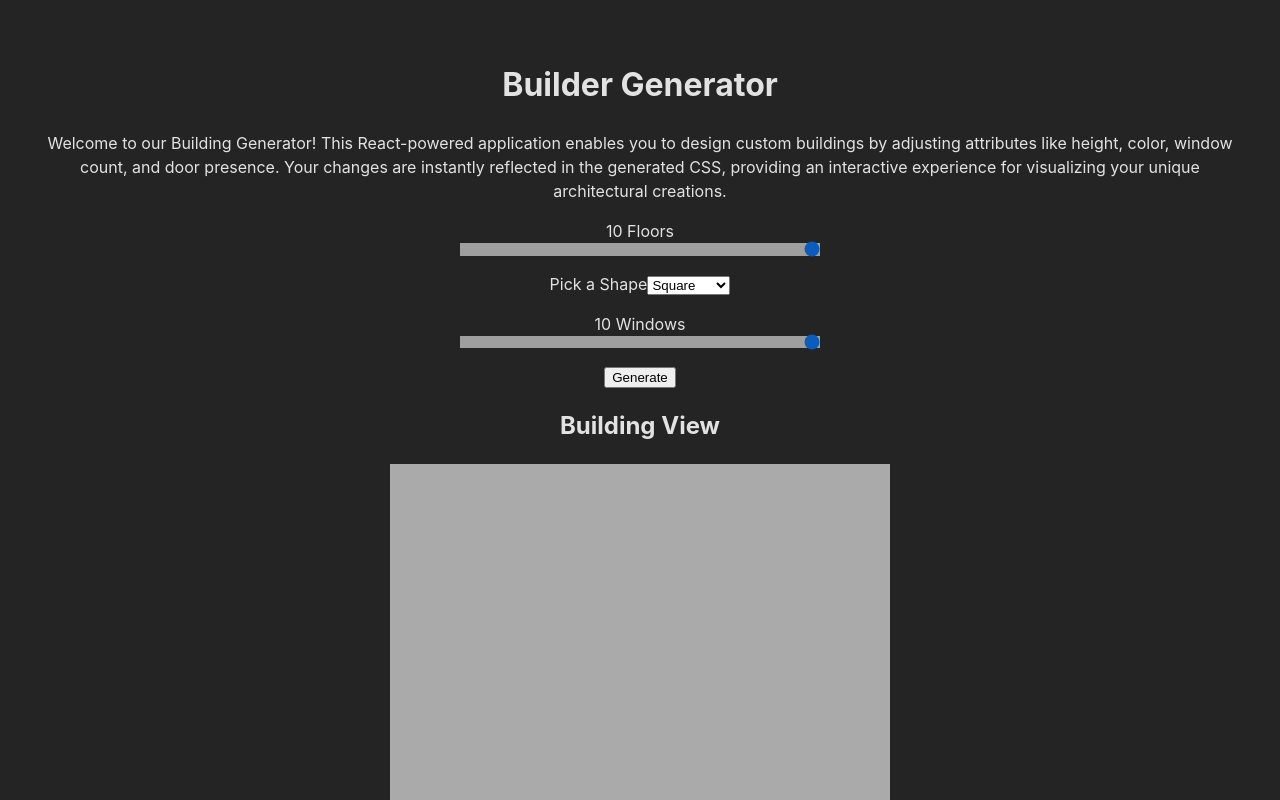
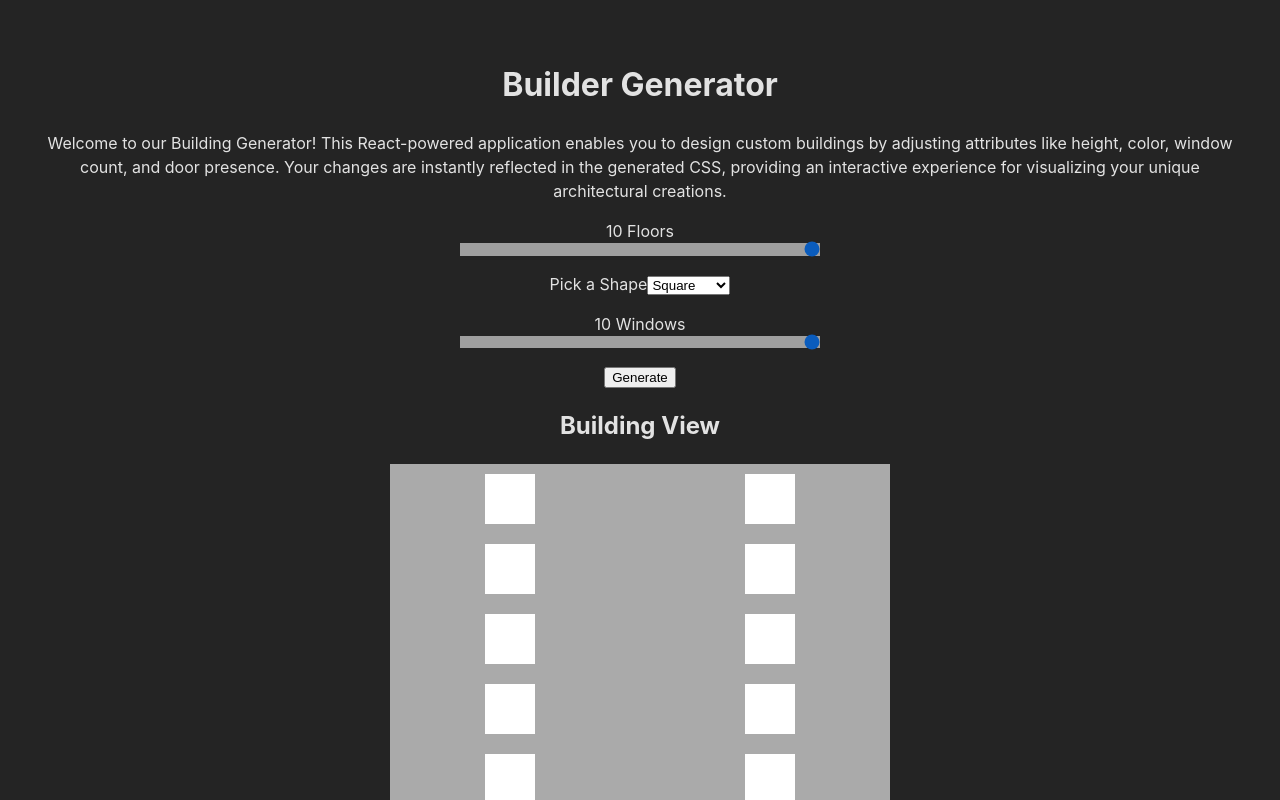
Before and after one commit to Lone2000/Building_Generator, a React (Vite) app: page / in a window 1280 px wide. Both pictures are taken after a click on the button "Generate". Shown: the top 800 px of the page. Built offline with nearby package versions, Linux system fonts and the light colour scheme.

Commit message:
feat: Even number window logic implemented, dynamic design

```diff
--- a/src/Components/Generator.jsx
+++ b/src/Components/Generator.jsx
@@ -1,6 +1,12 @@
 import styles from "./Generator.module.css";
 
-function Generator({ floor, shape }) {
+function Generator({ floor, shape, window }) {
+  // Create an array with 'floor' number of elements
+  const divs = Array.from({ length: floor }, (_, index) => index + 1);
+
+  let window_style = {};
+  let window_container_style = {};
+
   const calculateWidth = (shape) => {
     return shape === "square" ? "500px" : "250px";
   };
@@ -9,18 +15,65 @@ function Generator({ floor, shape }) {
     return String(floor * 50) + "px";
   };
 
-  const style = {
+  let shape_style = {
     width: calculateWidth(shape),
     height: calculateHeight(parseInt(floor)),
     backgroundColor: "#aaa",
     position: "relative",
   };
 
+  const getWindowContainerStyle = (window) => {
+    // Even (Rectangle)
+    if (parseInt(window) % 2 == 0) {
+      window_container_style = {
+        marginTop: "10px",
+        display: "grid",
+        gridTemplateColumns: "repeat(2, 1fr)",
+        gap: "20px",
+        justifyItems: "center",
+      };
+
+      return window_container_style;
+    }
+
+    // Odd
+  };
+
+  const getWindowStyle = (window) => {
+    // Even
+    if (parseInt(window) % 2 == 0) {
+      let shape_width = shape_style["width"];
+      let shape_height = shape_style["height"];
+
+      // Intended to only attain integer values [Search Index]
+      let findW_p = shape_width.indexOf("p");
+      let findH_p = shape_height.indexOf("p");
+
+      // .slice used to get int value and parsedInt To carry out calculation
+      window_style = {
+        width: String(parseInt(shape_width.slice(0, findW_p)) / window) + "px",
+        height:
+          String(parseInt(shape_height.slice(0, findH_p)) / window) + "px",
+        backgroundColor: "white",
+      };
+      return window_style;
+    }
+
+    // Odd
+  };
+
   return (
     <>
       <h2>Building View</h2>
       <div className={styles.building_container}>
-        <div style={style}></div>
+        <div style={shape_style}>
+          <div style={getWindowContainerStyle(window)}>
+            {/* Map over the array to create div elements */}
+            {divs.map((num) => (
+              <div key={num} style={getWindowStyle(window)}></div>
+            ))}
+          </div>
+        </div>
       </div>
     </>
   );
```
